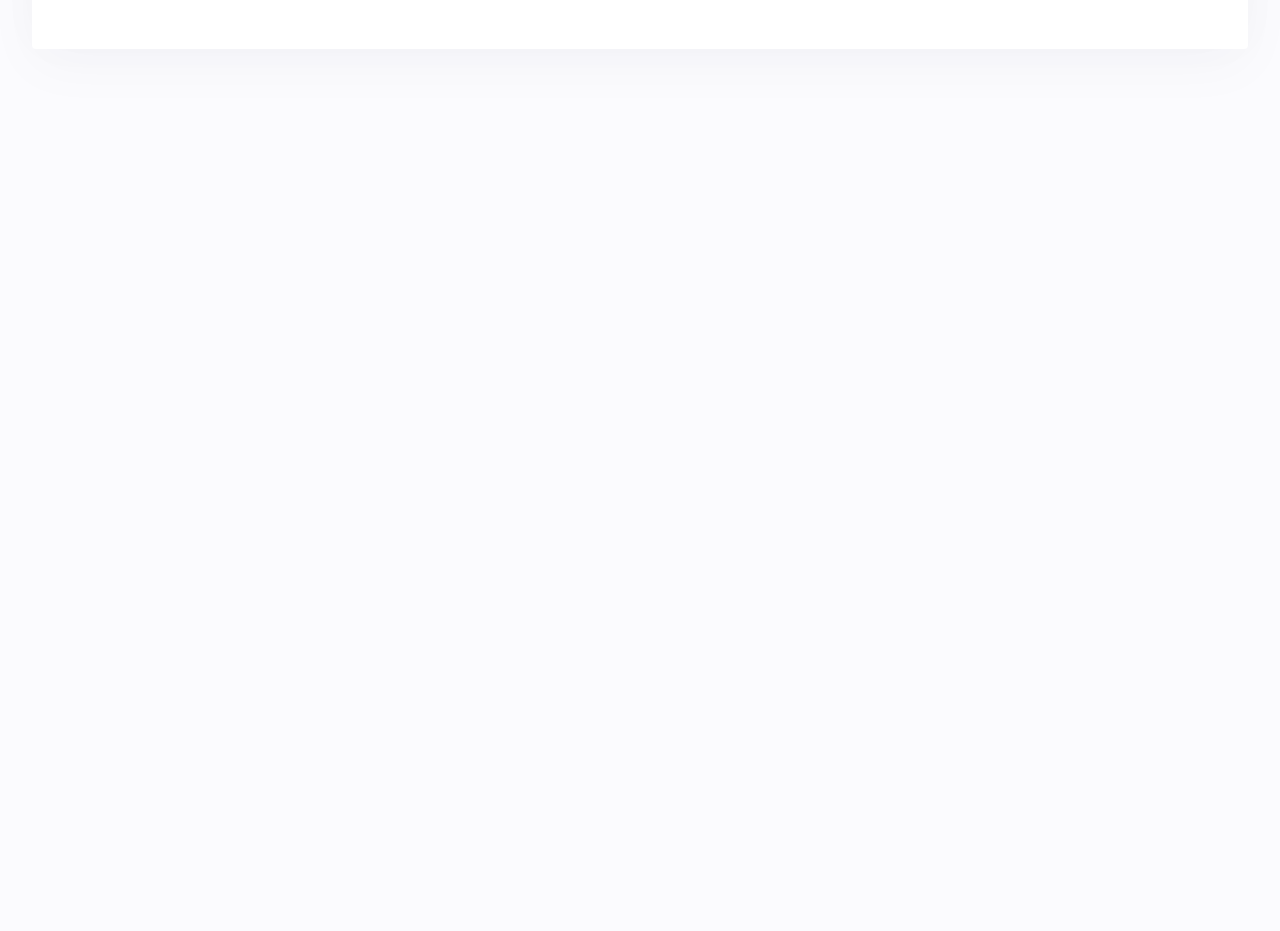
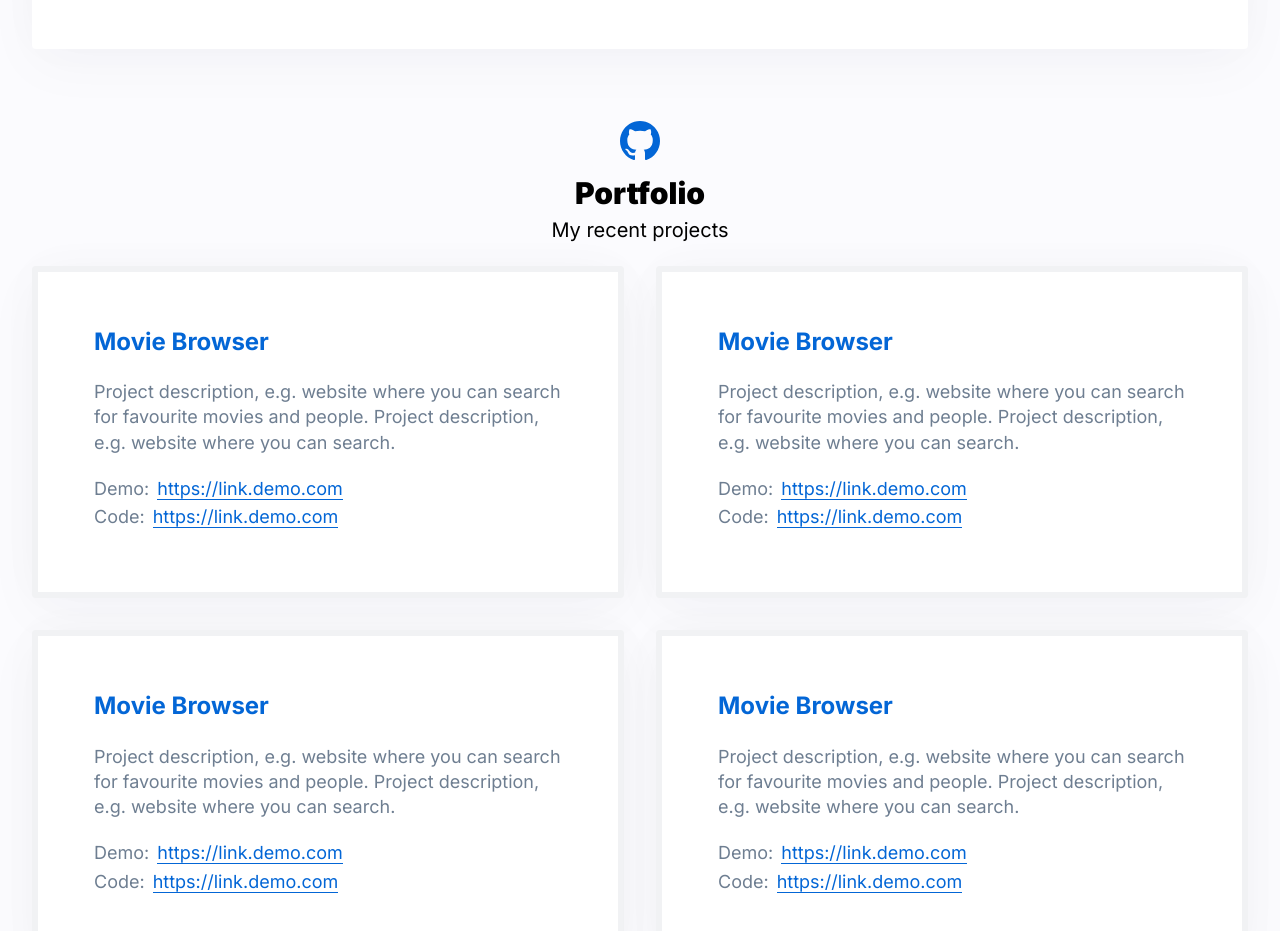
Before and after one commit to JaniecMichal/PersonalHomepage, a React (Create React App) app: page / in a window 1280 px wide. Shown: the part 1140-2071 px from the top of the page. Before the commit the page ends 1239 px from the top, so only its background shows below. Built offline with nearby package versions, Linux system fonts and the light colour scheme.

Commit message:
Added Portoflio Component to rendering.

```diff
--- a/src/App.js
+++ b/src/App.js
@@ -7,6 +7,7 @@ import skillsToLearn from "./skillsToLearn";
 import tools from "./images/tools.svg";
 import rocket from "./images/rocket.svg";
 import ButtonWraper from "./ButtonWraper";
+import Portfolio from "./Portfolio";
 
 function App() {
   return (
@@ -23,6 +24,7 @@ function App() {
         sectionIcon={rocket}
         sectionList={skillsToLearn}
       />
+      <Portfolio />
     </Container>
   );
 }
```
